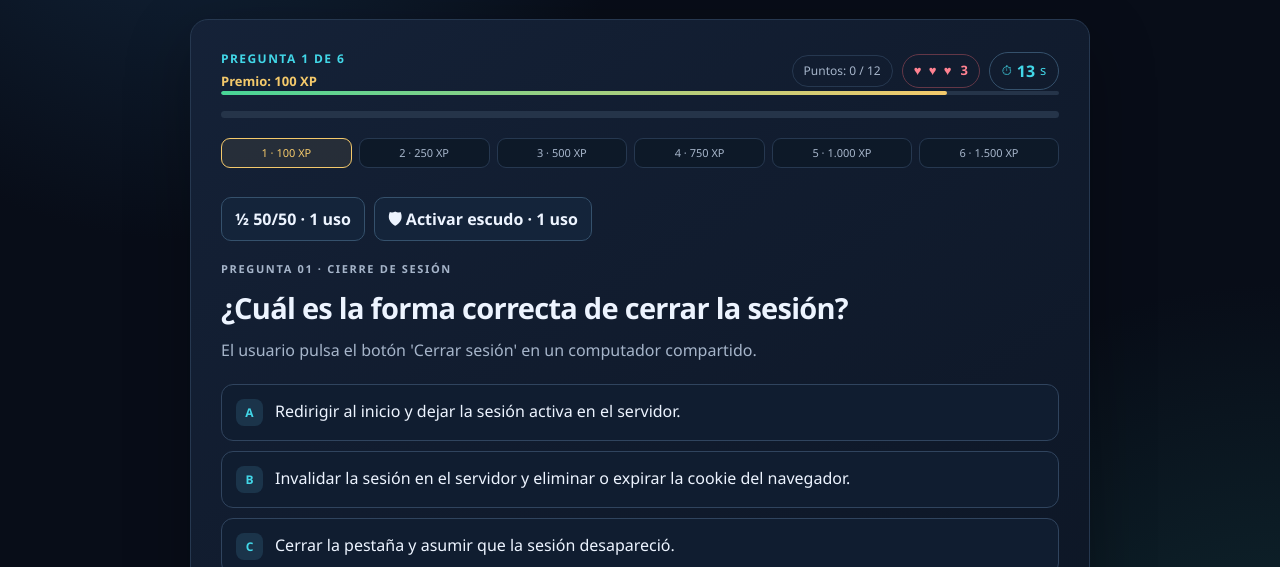
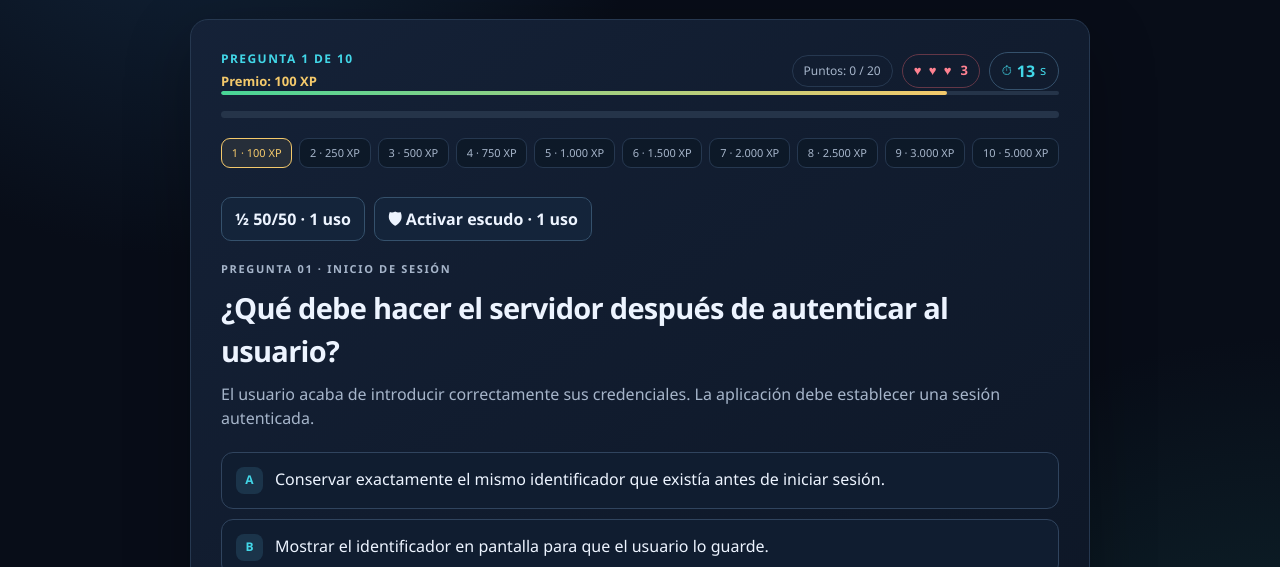
Before and after one commit to DanielJC04/session-lab-sesiones-inseguras, a plain HTML site: page index.html in a window 1280 px wide. Both pictures are taken after a click on the button "Jugar por el premio →". Shown: the part 233-800 px from the top of the page. Drawn offline with Linux system fonts and the light colour scheme.

Commit message:
Restore ten-question security trivia
Co-authored-by: Copilot <223556219+Copilot@users.noreply.github.com>

```diff
--- a/index.html
+++ b/index.html
@@ -146,8 +146,8 @@
       <div class="welcome-grid">
         <div>
           <h2>¿Listo para ser experto en sesiones?</h2>
-          <p>Responde seis preguntas al estilo concurso y protege la sesión. Tienes 15 segundos por pregunta, tres vidas y dos comodines.</p>
-          <div class="facts"><span>6 niveles de premio</span><span>3 vidas</span><span>15 segundos por pregunta</span></div>
+          <p>Responde diez preguntas al estilo concurso y protege la sesión. Tienes 15 segundos por pregunta, tres vidas y dos comodines.</p>
+          <div class="facts"><span>10 niveles de premio</span><span>3 vidas</span><span>15 segundos por pregunta</span></div>
           <button class="primary" id="startButton">Jugar por el premio →</button>
         </div>
         <div class="mission"><strong>TUS COMODINES</strong><span>El 50/50 deja dos respuestas posibles. Activa el escudo antes de responder: si fallas, no ganas puntos ni pierdes una vida, y pasas a la siguiente pregunta. El escudo se conserva si aciertas; el tiempo agotado siempre cuesta una vida.</span></div>
@@ -156,9 +156,9 @@
 
     <section class="panel game" id="gameScreen" hidden>
       <div class="game-top">
-        <div><div class="step" id="stepLabel">PREGUNTA 1 DE 6</div><div class="prize-label" id="prizeLabel">Premio: 100 XP</div></div>
+        <div><div class="step" id="stepLabel">PREGUNTA 1 DE 10</div><div class="prize-label" id="prizeLabel">Premio: 100 XP</div></div>
         <div class="status-group">
-          <div class="score-chip" id="scoreLabel">Puntos: 0 / 12</div>
+          <div class="score-chip" id="scoreLabel">Puntos: 0 / 20</div>
           <div class="lives" id="livesDisplay" aria-label="Vidas restantes"><span class="hearts" id="heartsDisplay">♥ ♥ ♥</span><span id="livesCount">3</span></div>
           <div class="timer" id="timerDisplay" role="timer" aria-label="15 segundos restantes"><span aria-hidden="true">⏱</span><strong id="timerCount">15</strong><span>s</span></div>
         </div>
@@ -166,7 +166,7 @@
       <div class="timer-track" aria-hidden="true"><div class="timer-fill" id="timerFill"></div></div>
       <div class="track"><div class="track-fill" id="progressFill"></div></div>
       <div class="prize-ladder" id="prizeLadder" aria-label="Escalera de niveles">
-        <span class="prize-step">1 · 100 XP</span><span class="prize-step">2 · 250 XP</span><span class="prize-step">3 · 500 XP</span><span class="prize-step">4 · 750 XP</span><span class="prize-step">5 · 1.000 XP</span><span class="prize-step">6 · 1.500 XP</span>
+        <span class="prize-step">1 · 100 XP</span><span class="prize-step">2 · 250 XP</span><span class="prize-step">3 · 500 XP</span><span class="prize-step">4 · 750 XP</span><span class="prize-step">5 · 1.000 XP</span><span class="prize-step">6 · 1.500 XP</span><span class="prize-step">7 · 2.000 XP</span><span class="prize-step">8 · 2.500 XP</span><span class="prize-step">9 · 3.000 XP</span><span class="prize-step">10 · 5.000 XP</span>
       </div>
       <div class="game-tools" aria-label="Comodines disponibles">
         <button class="secondary" id="fiftyButton" type="button">½ 50/50 <span id="fiftyStatus">· 1 uso</span></button>
@@ -187,7 +187,7 @@
     <section class="panel result" id="resultScreen" hidden>
       <div class="eyebrow">Informe de la misión</div>
       <h2 id="resultTitle">Resultado</h2>
-      <div class="result-score" id="finalScore">0 <span>/ 12 puntos</span></div>
+      <div class="result-score" id="finalScore">0 <span>/ 20 puntos</span></div>
       <p class="result-description" id="resultDescription"></p>
       <div class="result-list" id="resultList"></div>
       <div class="notice">Esta actividad es una simulación local. Los identificadores y eventos son ficticios: no se capturan cookies ni se intervienen sesiones reales.</div>
@@ -294,6 +294,70 @@
         bad: "Si el identificador anterior sigue vigente tras un cambio de privilegios, quien ya lo conocía podría intentar reutilizarlo.",
         attack: "SIMULACIÓN: un identificador previo conserva acceso después de que la cuenta obtuvo más privilegios.",
         safe: "DEFENSA: se genera un identificador nuevo y se invalida el anterior."
+      },
+      {
+        label: "Generación del identificador",
+        question: "¿Qué característica hace más difícil adivinar un identificador de sesión?",
+        context: "El servidor crea un identificador nuevo para una sesión autenticada. Debe ser seguro aunque alguien conozca otros identificadores.",
+        options: [
+          "Que los identificadores sean consecutivos para facilitar el soporte.",
+          "Que se generen con aleatoriedad criptográfica y suficiente longitud.",
+          "Que incluyan el nombre de usuario y la fecha para reconocerlos.",
+          "Que todas las sesiones de una cuenta reutilicen el mismo identificador."
+        ],
+        correct: 1,
+        good: "Correcto. Los identificadores impredecibles y con suficiente entropía reducen la posibilidad de adivinarlos o fabricarlos.",
+        bad: "Los valores consecutivos, basados en datos conocidos o reutilizados pueden ser predecibles y facilitar la suplantación de una sesión.",
+        attack: "SIMULACIÓN: un identificador predecible puede permitir que otra persona intente adivinar o fabricar una sesión válida.",
+        safe: "DEFENSA: cada sesión recibe un identificador generado con aleatoriedad criptográfica y suficiente entropía."
+      },
+      {
+        label: "Solicitudes entre sitios (CSRF)",
+        question: "¿Qué ayuda a evitar que otro sitio envíe acciones usando la sesión activa de la víctima?",
+        context: "El navegador envía cookies automáticamente. Una página maliciosa intenta hacer que la víctima envíe una solicitud autenticada.",
+        options: [
+          "Confiar solo en HTTPS, porque cifra todas las solicitudes.",
+          "Validar tokens anti-CSRF y el origen de la solicitud; usar SameSite como defensa adicional.",
+          "Poner el identificador de sesión en la dirección URL.",
+          "Aceptar cualquier solicitud POST que incluya una cookie válida."
+        ],
+        correct: 1,
+        good: "Correcto. Los tokens anti-CSRF y la validación del origen ayudan a comprobar que la acción fue iniciada desde el sitio esperado; SameSite añade defensa en profundidad.",
+        bad: "HTTPS protege el transporte, pero no demuestra que la persona quiso iniciar la acción. Valida tokens anti-CSRF y el origen; no confíes solo en la cookie.",
+        attack: "SIMULACIÓN: el navegador adjunta la cookie a una solicitud no deseada y el servidor no comprueba su origen.",
+        safe: "DEFENSA: el servidor valida el token anti-CSRF y aplica controles de origen junto con SameSite."
+      },
+      {
+        label: "Revocación tras una filtración",
+        question: "¿Qué debería hacer el equipo si sospecha que un identificador de sesión se filtró?",
+        context: "Una alerta indica que un identificador pudo quedar expuesto fuera de la aplicación.",
+        options: [
+          "Cambiar la apariencia de la cookie, pero seguir aceptando el identificador anterior.",
+          "Esperar a que la sesión expire por sí sola.",
+          "Revocar la sesión en el servidor y pedir al usuario que se autentique de nuevo.",
+          "Borrar el identificador solo del navegador del usuario afectado."
+        ],
+        correct: 2,
+        good: "Correcto. Al invalidar la sesión en el servidor, el identificador filtrado deja de servir; después se puede iniciar una sesión nueva de forma segura.",
+        bad: "Mientras el servidor acepte el identificador filtrado, podría seguir utilizándose. Revoca la sesión desde el servidor y solicita una nueva autenticación.",
+        attack: "SIMULACIÓN: el identificador filtrado sigue activo y puede ser reutilizado desde otro navegador.",
+        safe: "DEFENSA: la sesión sospechosa queda revocada en el servidor y se emite un identificador nuevo tras autenticar."
+      },
+      {
+        label: "Protección de registros",
+        question: "¿Cómo se reduce la exposición de identificadores en registros y herramientas de analítica?",
+        context: "El equipo revisa registros de solicitudes para diagnosticar errores sin almacenar credenciales de sesión.",
+        options: [
+          "Guardar el valor completo de cada cookie para facilitar la depuración.",
+          "Añadir el identificador de sesión a las URLs y eventos de analítica.",
+          "Redactar identificadores y evitar registrar cookies o cabeceras de autenticación completas.",
+          "Compartir los identificadores en mensajes de error para correlacionar solicitudes."
+        ],
+        correct: 2,
+        good: "Correcto. Redactar los identificadores y limitar la captura de cookies y cabeceras reduce la posibilidad de que un registro se convierta en una fuente de robo de sesiones.",
+        bad: "Los registros y las herramientas de analítica pueden copiarse, consultarse o conservarse. No guardes identificadores completos ni credenciales de sesión.",
+        attack: "SIMULACIÓN: un identificador aparece en un registro o evento accesible para más personas de las necesarias.",
+        safe: "DEFENSA: los identificadores se redactan y los registros guardan solo los datos mínimos necesarios."
       }
     ];
 
@@ -312,7 +376,7 @@
     let advanceTimeout = null;
     const timerSeconds = 15;
     const feedbackDelay = 1600;
-    const prizes = ["100 XP", "250 XP", "500 XP", "750 XP", "1.000 XP", "1.500 XP"];
+    const prizes = ["100 XP", "250 XP", "500 XP", "750 XP", "1.000 XP", "1.500 XP", "2.000 XP", "2.500 XP", "3.000 XP", "5.000 XP"];
 
     function createQuestionOrder() {
       const order = scenarios.map((_, index) => index);
@@ -546,10 +610,10 @@
       if (lives === 0) {
         title = 'Fin de la partida';
         description = 'Te quedaste sin vidas, pero cada respuesta te enseñó una defensa. Repasa los escenarios y vuelve a intentarlo.';
-      } else if (score >= 10) {
+      } else if (score >= 16) {
         title = '¡Misión protegida!';
-        description = `¡Excelente! Superaste las seis preguntas con ${lives} ${lives === 1 ? 'vida restante' : 'vidas restantes'} y protegiste la sesión con buenas decisiones.`;
-      } else if (score >= 6) {
+        description = `¡Excelente! Superaste las diez preguntas con ${lives} ${lives === 1 ? 'vida restante' : 'vidas restantes'} y protegiste la sesión con buenas decisiones.`;
+      } else if (score >= 8) {
         title = 'Protección parcial';
         description = `Aplicaste algunas medidas correctas y terminaste con ${lives} ${lives === 1 ? 'vida' : 'vidas'}. Repasa las decisiones marcadas como riesgo para fortalecer la sesión.`;
       } else {
```
Also changed, not shown: README.md.
